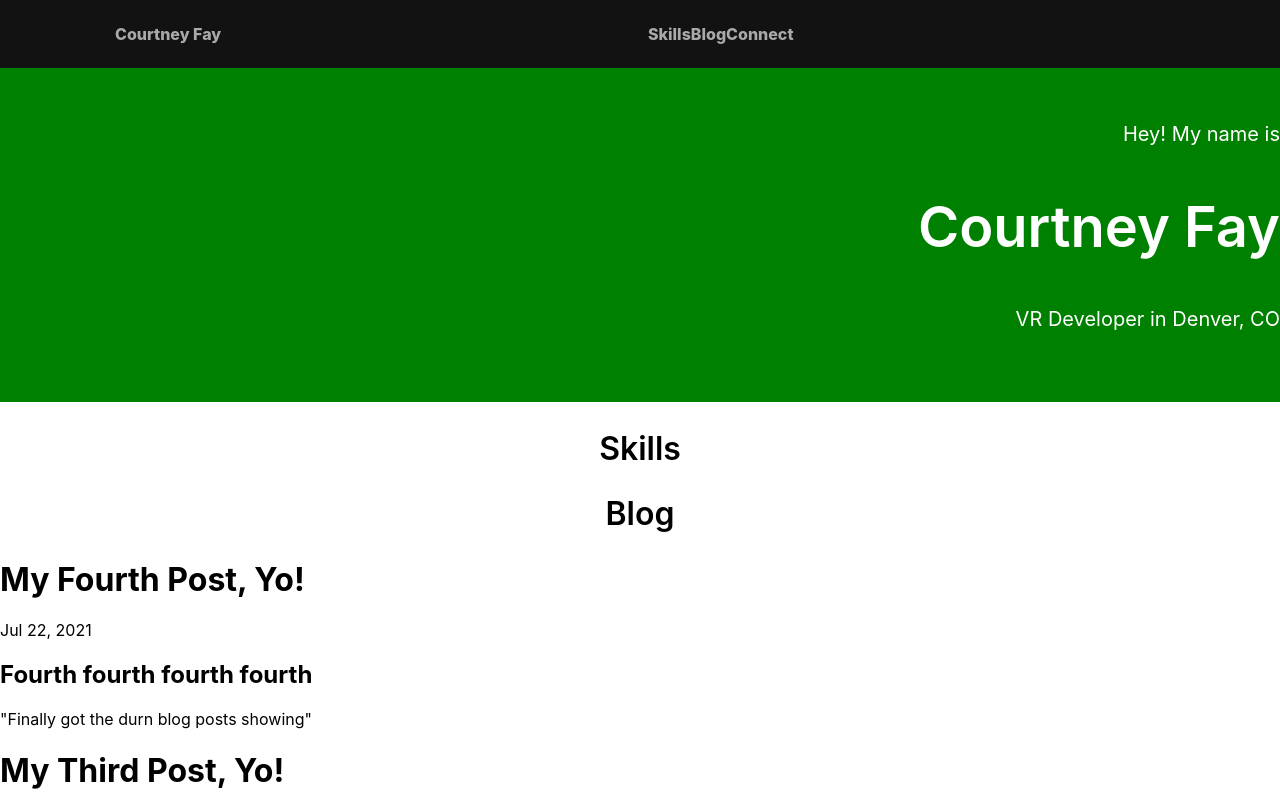
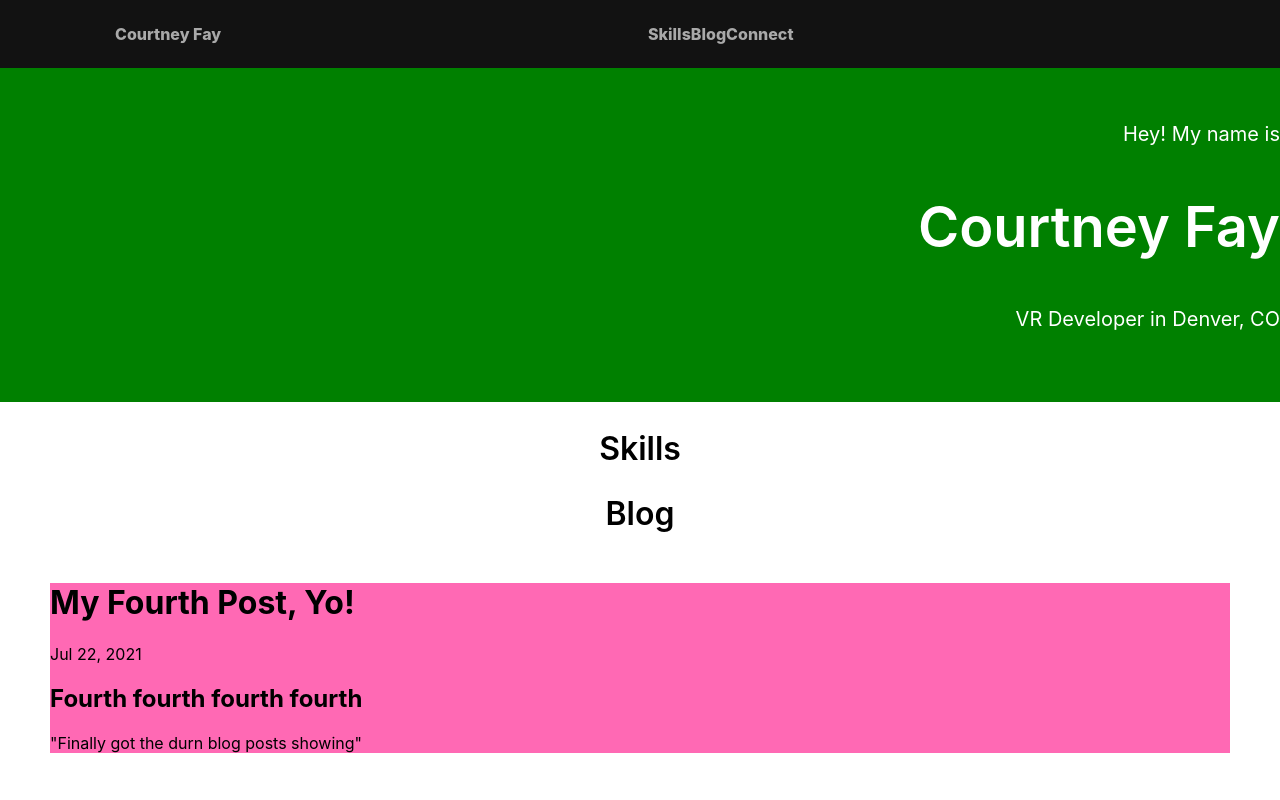
Before and after one commit to courtneyfay/personal-website-2021, a React (Create React App) app: page / in a window 1280 px wide. Shown: the top 800 px of the page. Built offline with nearby package versions, Linux system fonts and the light colour scheme.

Commit message:
Testing new github action on push

```diff
--- a/src/components/Blog.jsx
+++ b/src/components/Blog.jsx
@@ -1,6 +1,12 @@
 import React, { useEffect, useState } from 'react';
 import SectionHeader from './SectionHeader';
 import ReactMarkdown from 'react-markdown';
+import styled from 'styled-components';
+
+const PostWrapper = styled.div`
+    background-color: hotpink;
+    margin: 50px;
+`;
 
 const importAll = (r) => r.keys().map(r);
 const markdownFiles = importAll(require.context('../posts', false, /\.md$/))
@@ -34,7 +40,11 @@ const Blog = () => {
             />
             {isLoading && <span>...</span>}
             {posts && posts.map(post => {
-                return <ReactMarkdown key={post.id} children={post.text} />
+                return (
+                    <PostWrapper>
+                        <ReactMarkdown key={post.id} children={post.text} />
+                    </PostWrapper>
+                )
             })}
         </>
     )
```
